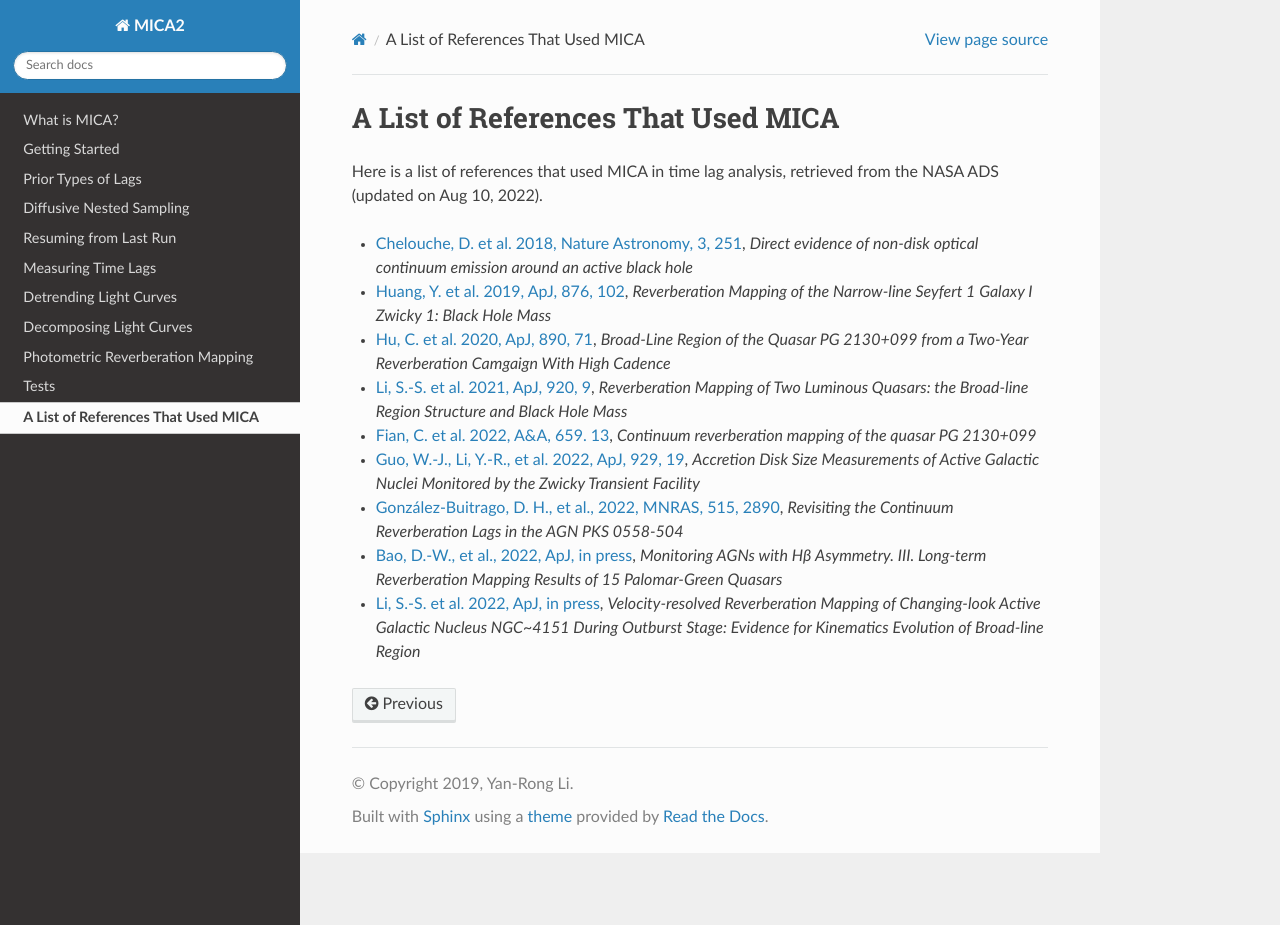
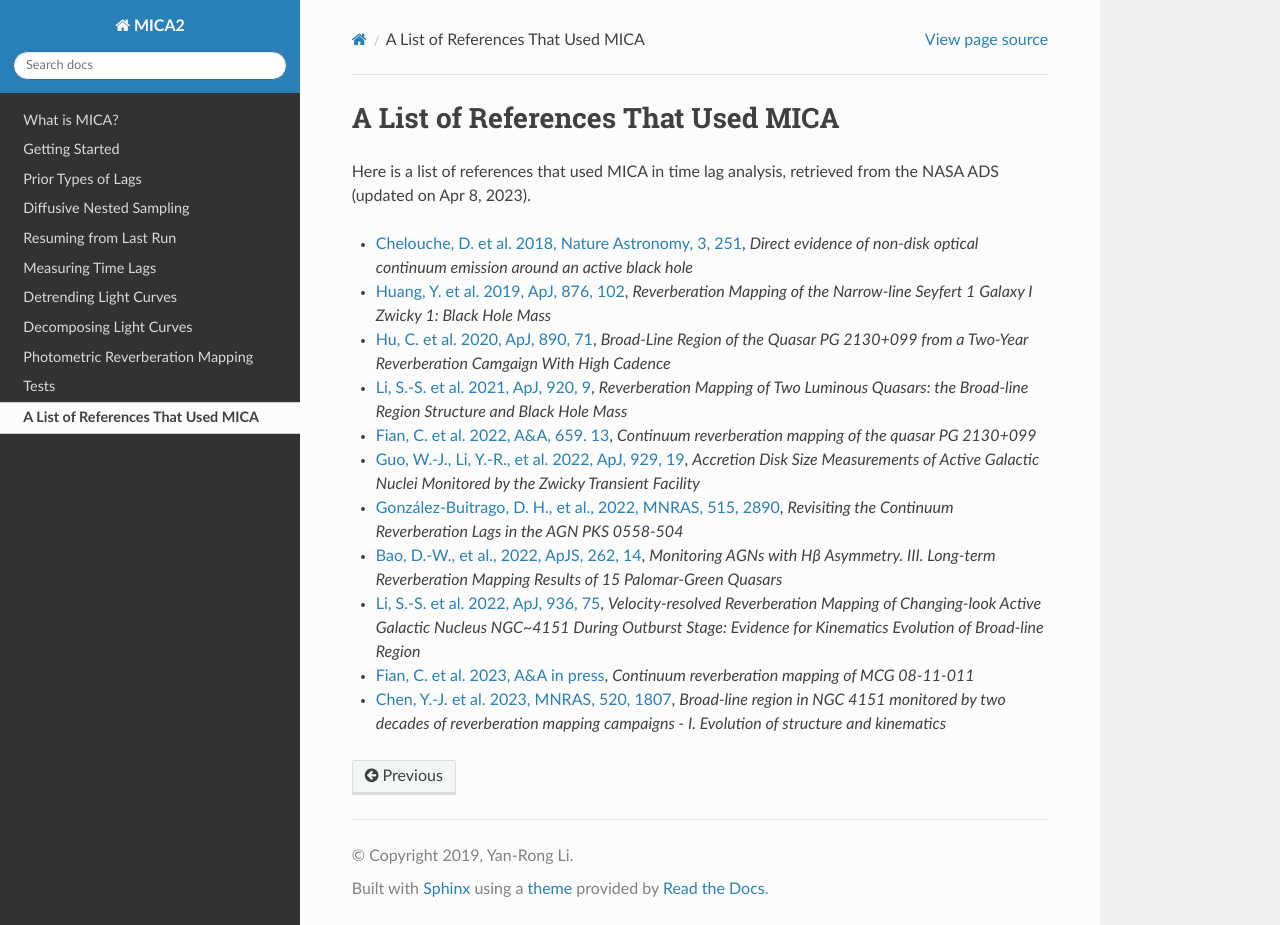
Before and after one commit to LiyrAstroph/MICA2, a Sphinx documentation site: the page built from docs/list.rst, in a window 1280 px wide and 925 px high. Built offline with Sphinx 7.4.7 and the Read the Docs theme 2.0.0, drawn with Linux system fonts in a browser that asks for light colours.

Commit message:
update docs.

```diff
--- a/docs/list.rst
+++ b/docs/list.rst
@@ -1,7 +1,7 @@
 ***********************************
 A List of References That Used MICA
 ***********************************
-Here is a list of references that used MICA in time lag analysis, retrieved from the NASA ADS (updated on Aug 10, 2022).
+Here is a list of references that used MICA in time lag analysis, retrieved from the NASA ADS (updated on Apr 8, 2023).
 
 - `Chelouche, D. et al. 2018, Nature Astronomy, 3, 251 <https://ui.adsabs.harvard.edu/abs/2019NatAs...3..251C/abstract>`_,
   *Direct evidence of non-disk optical continuum emission around an active black hole*
@@ -24,9 +24,16 @@ Here is a list of references that used MICA in time lag analysis, retrieved from
 - `González-Buitrago, D. H., et al., 2022, MNRAS, 515, 2890 <https://ui.adsabs.harvard.edu/abs/2022MNRAS.515.2890G/abstract>`_,
   *Revisiting the Continuum Reverberation Lags in the AGN PKS 0558-504*
 
-- `Bao, D.-W., et al., 2022, ApJ, in press <https://ui.adsabs.harvard.edu/abs/2022arXiv220700297B/abstract>`_,
+- `Bao, D.-W., et al., 2022, ApJS, 262, 14 <https://ui.adsabs.harvard.edu/abs/2022ApJS..262...14B/abstract>`_,
   *Monitoring AGNs with Hβ Asymmetry. III. Long-term Reverberation Mapping Results of 15 Palomar-Green Quasars*
 
-- `Li, S.-S. et al. 2022, ApJ, in press <https://ui.adsabs.harvard.edu/abs/2022arXiv220802966L/abstract>`_,
+- `Li, S.-S. et al. 2022, ApJ, 936, 75 <https://ui.adsabs.harvard.edu/abs/2022ApJ...936...75L/abstract>`_,
   *Velocity-resolved Reverberation Mapping of Changing-look Active Galactic Nucleus NGC~4151 During Outburst
   Stage: Evidence for Kinematics Evolution of Broad-line Region*
+
+- `Fian, C. et al. 2023, A&A in press <https://ui.adsabs.harvard.edu/abs/2023arXiv230208402F/abstract>`_,
+  *Continuum reverberation mapping of MCG 08-11-011*
+
+- `Chen, Y.-J. et al. 2023, MNRAS, 520, 1807 <https://ui.adsabs.harvard.edu/abs/2023MNRAS.520.1807C/abstract>`_,
+  *Broad-line region in NGC 4151 monitored by two decades of reverberation mapping campaigns - I.
+  Evolution of structure and kinematics*
--- a/docs/prior.rst
+++ b/docs/prior.rst
@@ -45,6 +45,11 @@ Prior Types of Lags
 
   :math:`\Delta T = (T_1 - T_0)/(K-1)`, where :math:`K` is the number of Gaussians.
 
+* **Type 4**
+
+  The lags ranges are specified in the option "StrLagPrior" with a format of [lag1_1:lag1_2:lag2_1:lag2_2...].
+  In this case, "LagLimitLow" and "LagLimitUpp" are no longer applicable.
+
 For Types 2 and 3, it is better to use a relatively large number of Gaussians.
 
 **Note that for top-hat transfer function, the above types are generally similar
```
